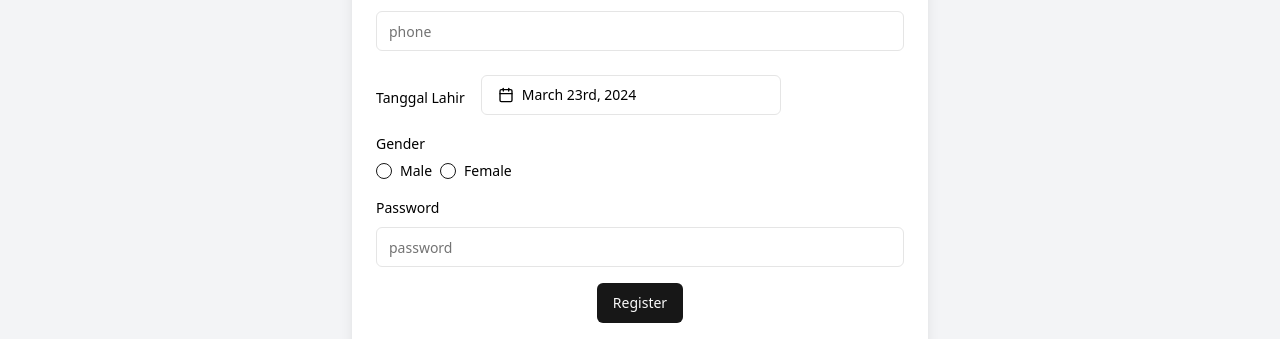
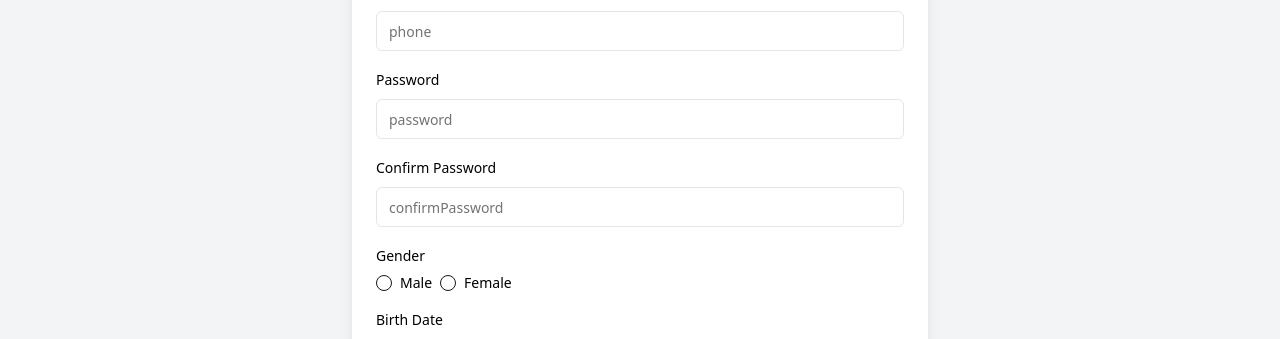
Before and after one commit to WendyNevada/seek-and-go-main, a React (Vite) app in the folder react/: page /Register in a window 1280 px wide. Shown: the part 613-952 px from the top of the page. Built offline with nearby package versions, Linux system fonts and the light colour scheme; no server answers.

Commit message:
register

```diff
--- a/react/src/components/register/agency-register/AgencyRegister.tsx
+++ b/react/src/components/register/agency-register/AgencyRegister.tsx
@@ -1,4 +1,4 @@
-import React, { useState } from 'react'
+import React, { useState, ChangeEvent } from 'react'
 import { agencySchema } from '../utils/schema';
 import { useForm } from 'react-hook-form';
 import { zodResolver } from '@hookform/resolvers/zod';
@@ -6,6 +6,7 @@ import { z } from 'zod';
 import { Form, FormControl, FormField, FormItem, FormLabel, FormMessage } from '@/components/ui/form';
 import { Input } from '@/components/ui/input';
 import { Button } from '@/components/ui/button';
+import axiosClient from '@/axios.client';
 
 const AgencyRegisterComponent = () => {
     const form = useForm<z.infer<typeof agencySchema>>({
@@ -18,12 +19,29 @@ const AgencyRegisterComponent = () => {
             phone: "",
             npwp:"",
             location:"",
+            confirmPassword:"",
             role:"Agency"
         },
     });
 
+
     const onSubmit = (values: z.infer<typeof agencySchema>) => {
         console.log(values);
+
+        axiosClient.post('/v1/CreateAccountAgency', values);
+
+        form.reset({
+            agency_name: "",
+            account_name: "",
+            email: "",
+            password: "",
+            phone: "",
+            npwp:"",
+            location:"",
+            confirmPassword:"",
+            role:"Agency"
+        });
+
     }
 
   return (
@@ -104,6 +122,24 @@ const AgencyRegisterComponent = () => {
                         />
                         <FormField
                             control={form.control}
+                            name="confirmPassword"
+                            render={({ field }) => (
+                                <FormItem className="custom-field mt-4">
+                                    <FormLabel>{"Confirm Password"}</FormLabel>
+                                    <FormMessage />
+                                    <FormControl>
+                                        <Input
+                                            type='password'
+                                            placeholder={field.name}
+                                            {...field}
+                                            onChange={field.onChange}
+                                        />
+                                    </FormControl>
+                                </FormItem>
+                            )}
+                        />
+                        <FormField
+                            control={form.control}
                             name="phone"
                             render={({ field }) => (
                                 <FormItem className="custom-field mt-4">
--- a/react/src/components/register/customer-register/CustomerRegister.tsx
+++ b/react/src/components/register/customer-register/CustomerRegister.tsx
@@ -34,7 +34,7 @@ const CustomerRegisterComponent = () => {
         birth_date: new Date(),
         gender: "",
         password: "",
-        //confirmPassword: "",
+        confirmPassword: "",
         role:"Customer"
         },
     });
@@ -46,12 +46,22 @@ const CustomerRegisterComponent = () => {
     const onSubmit = (values: z.infer<typeof customerSchema>) => {
         values.birth_date = formatDate(values.birth_date);
         console.log(values.birth_date);
-
-        values.customer_name = "tes1";
-        values.role="Customer";
         console.log(values);
 
         axiosClient.post('/v1/CreateAccountCustomer', values)
+
+        form.reset({
+            customer_name: "",
+            account_name: "",
+            email: "",
+            phone: "",
+            birth_date: new Date(),
+            gender: "",
+            password: "",
+            confirmPassword: "",
+            role: "Customer"
+        });
+
     //   .then(({data}) => {
     //     setUser(data.user)
     //     setToken(data.token);
@@ -141,34 +151,36 @@ const CustomerRegisterComponent = () => {
                         />
                         <FormField
                             control={form.control}
-                            name="birth_date"
+                            name="password"
                             render={({ field }) => (
                                 <FormItem className="custom-field mt-4">
-                                    <FormLabel className='mr-4'>{"Tanggal Lahir"}</FormLabel>
+                                    <FormLabel>{"Password"}</FormLabel>
                                     <FormMessage />
                                     <FormControl>
-                                        <Popover>
-                                            <PopoverTrigger asChild>
-                                                <Button
-                                                variant={"outline"}
-                                                className={cn(
-                                                    "w-[300px] justify-start text-left font-normal",
-                                                    !field.value && "text-muted-foreground"
-                                                )}
-                                                >
-                                                <CalendarIcon className="mr-2 h-4 w-4" />
-                                                {field.value ? format(field.value, "PPP") : <span>Pick a date</span>}
-                                                </Button>
-                                            </PopoverTrigger>
-                                            <PopoverContent className="w-auto p-0">
-                                                <Calendar
-                                                mode="single"
-                                                selected={field.value}
-                                                onSelect={field.onChange}
-                                                initialFocus
-                                                />
-                                            </PopoverContent>
-                                        </Popover>
+                                        <Input
+                                            type="password"
+                                            placeholder={field.name}
+                                            {...field}
+                                            onChange={field.onChange}
+                                        />
+                                    </FormControl>
+                                </FormItem>
+                            )}
+                        />
+                        <FormField
+                            control={form.control}
+                            name="confirmPassword"
+                            render={({ field }) => (
+                                <FormItem className="custom-field mt-4">
+                                    <FormLabel>{"Confirm Password"}</FormLabel>
+                                    <FormMessage />
+                                    <FormControl>
+                                        <Input
+                                            type="password"
+                                            placeholder={field.name}
+                                            {...field}
+                                            onChange={field.onChange}
+                                        />
                                     </FormControl>
                                 </FormItem>
                             )}
@@ -197,19 +209,43 @@ const CustomerRegisterComponent = () => {
                         />
                         <FormField
                             control={form.control}
-                            name="password"
+                            name="birth_date"
                             render={({ field }) => (
                                 <FormItem className="custom-field mt-4">
-                                    <FormLabel>{"Password"}</FormLabel>
+                                    <FormLabel>{"Birth Date"}</FormLabel>
                                     <FormMessage />
                                     <FormControl>
                                         <Input
-                                            type="password"
-                                            placeholder={field.name}
-                                            {...field}
-                                            onChange={field.onChange}
+                                            type="date"
                                         />
                                     </FormControl>
+
+                                    {/* <FormLabel className='mr-4'>{"Tanggal Lahir"}</FormLabel>
+                                    <FormMessage />
+                                    <FormControl>
+                                        <Popover>
+                                            <PopoverTrigger asChild>
+                                                <Button
+                                                variant={"outline"}
+                                                className={cn(
+                                                    "w-[300px] justify-start text-left font-normal",
+                                                    !field.value && "text-muted-foreground"
+                                                )}
+                                                >
+                                                <CalendarIcon className="mr-2 h-4 w-4" />
+                                                {field.value ? format(field.value, "PPP") : <span>Pick a date</span>}
+                                                </Button>
+                                            </PopoverTrigger>
+                                            <PopoverContent className="w-auto p-0">
+                                                <Calendar
+                                                mode="single"
+                                                selected={field.value}
+                                                onSelect={field.onChange}
+                                                initialFocus
+                                                />
+                                            </PopoverContent>
+                                        </Popover>
+                                    </FormControl> */}
                                 </FormItem>
                             )}
                         />
--- a/react/src/components/register/utils/schema.tsx
+++ b/react/src/components/register/utils/schema.tsx
@@ -14,19 +14,27 @@ export const customerSchema= z.object({
         invalid_type_error: "That's not a date!",
       }),
     gender: z.string(),
-    password: z.string(),
-    //confirmPassword: z.string(),
+    password: z.string().min(8, {message: "Password must be at least 8 characters long"}),
+    confirmPassword: z.string(),
     role: z.string()
 }).required()
+.refine((data)=> data.password === data.confirmPassword,{
+    message: "Password do not match!",
+    path: ["confirmPassword"],
+});
 
 export const agencySchema= z.object({
     agency_name: z.string().min(1,  {message: "Agency Name is required" }),
     account_name: z.string().min(1,  {message: "First Name is required" }),
-    email: z.string(),
-    password: z.string(),
+    email: z.string().email({message: "Please enter a valid email"}),
+    password: z.string().min(8, {message: "Password must be at least 8 characters long"}),
     confirmPassword: z.string(),
     role: z.string(),
     phone: z.string(),
-    npwp: z.string(),
+    npwp: z.string().min(15, {message: "NPWP must be 15-16 digit long"}).max(16,{message: "NPWP must be 15-16 digit long"}),
     location: z.string(),
 }).required()
+.refine((data)=> data.password === data.confirmPassword,{
+    message: "Password do not match!",
+    path: ["confirmPassword"],
+});
```
